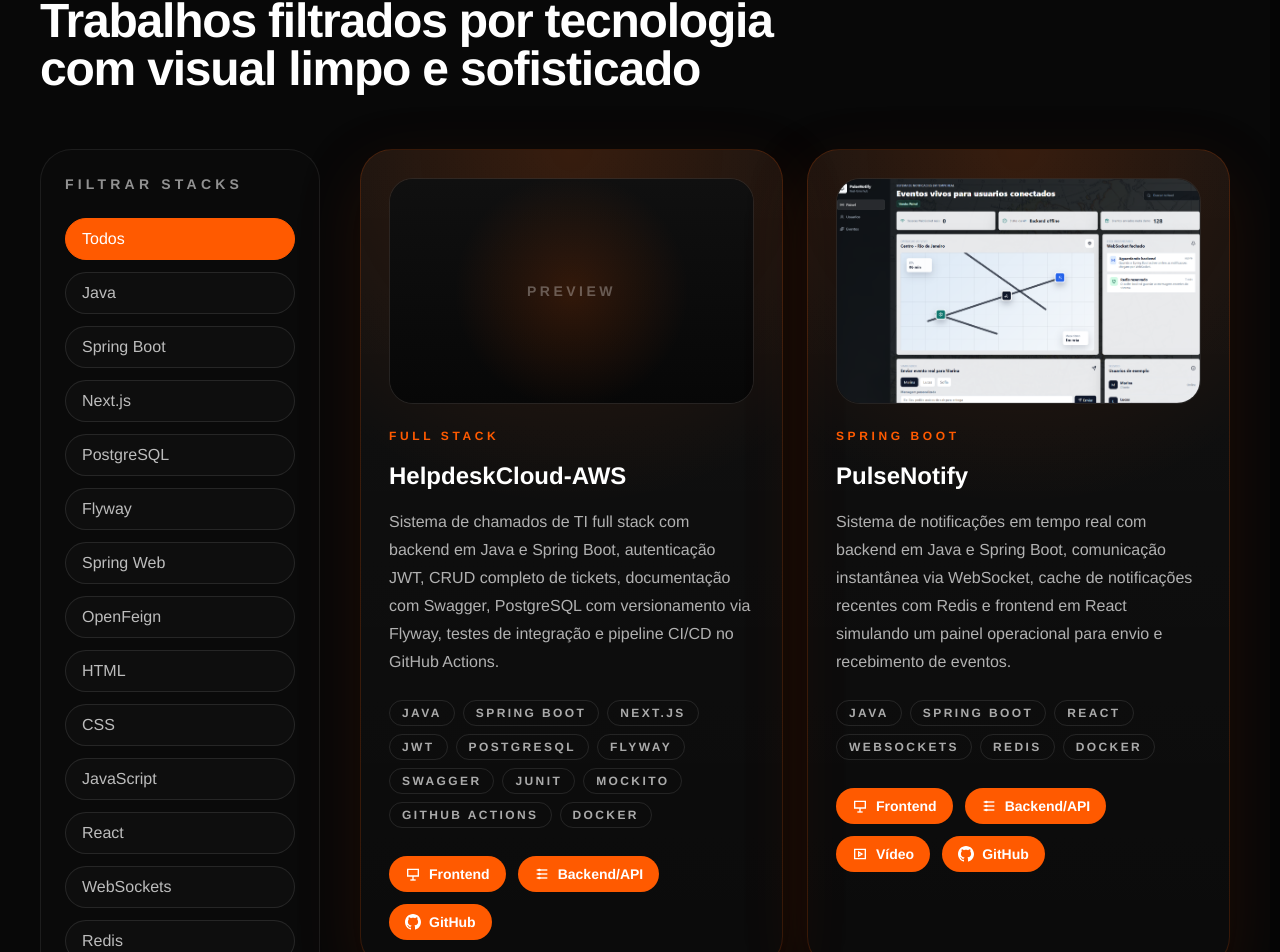
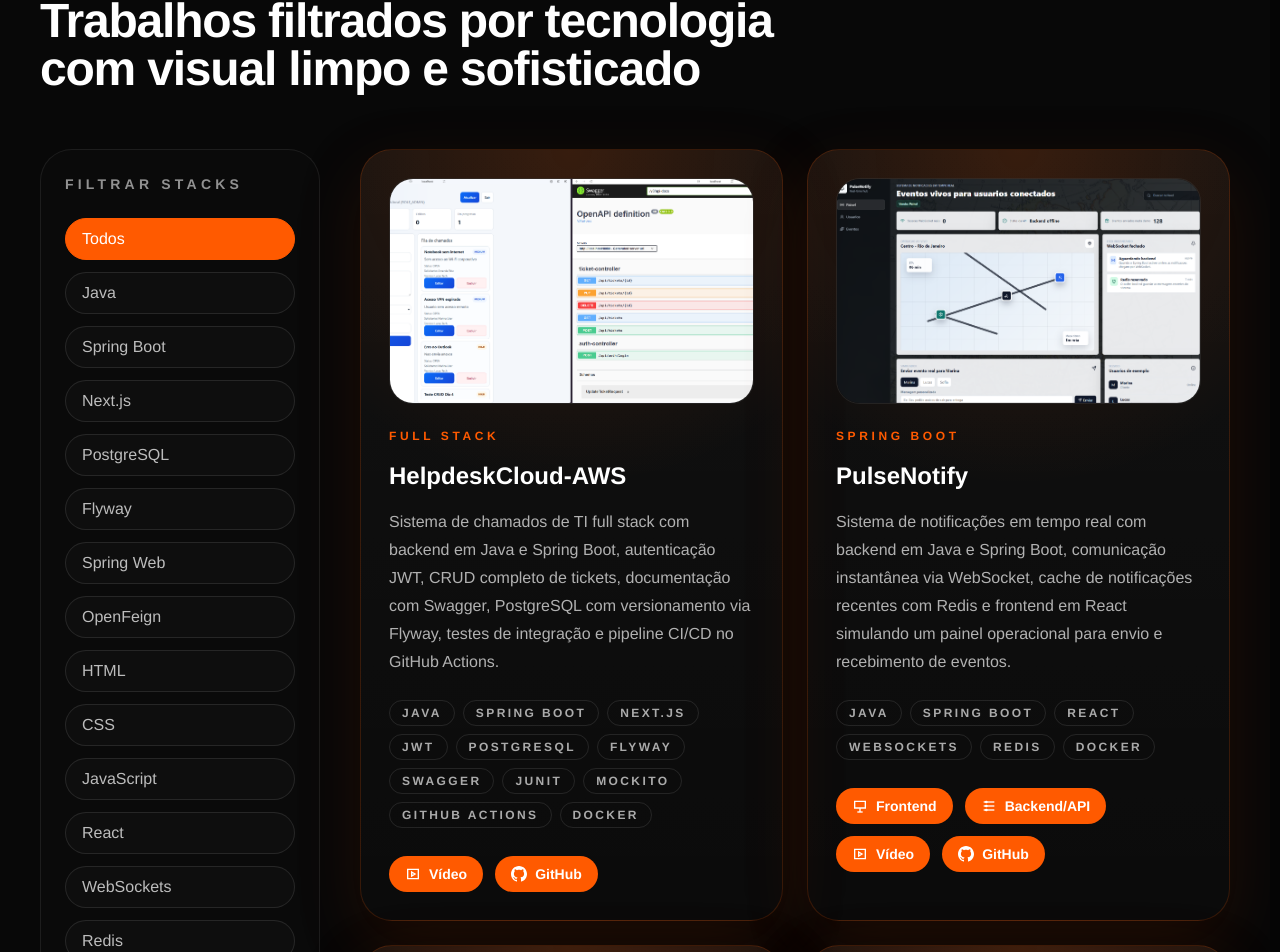
Before and after one commit to AmandaReiz/Portifolio-AmandaReis, a React (Vite) app: page / in a window 1280 px wide. Shown: the part 1565-2517 px from the top of the page. Built offline with nearby package versions, Linux system fonts and the light colour scheme.

Commit message:
Update Helpdesk project media and links

```diff
--- a/src/App.jsx
+++ b/src/App.jsx
@@ -66,10 +66,9 @@ const projects = [
     ],
     description:
       "Sistema de chamados de TI full stack com backend em Java e Spring Boot, autenticação JWT, CRUD completo de tickets, documentação com Swagger, PostgreSQL com versionamento via Flyway, testes de integração e pipeline CI/CD no GitHub Actions.",
-    frontendUrl: "https://frontend-pi-seven-55.vercel.app",
-    backendUrl: "https://helpdeskcloud-aws.onrender.com/swagger-ui/index.html",
+    videoUrl: "https://youtu.be/91B6W1OSDTA",
     repositoryUrl: "https://github.com/AmandaReiz/HelpdeskCloud-AWS",
-    imageUrl: null,
+    imageUrl: "/prints/print-helpdesk.png",
   },
   {
     title: "PulseNotify",
```
Also changed, not shown: public/prints/print-helpdesk.png (added).
